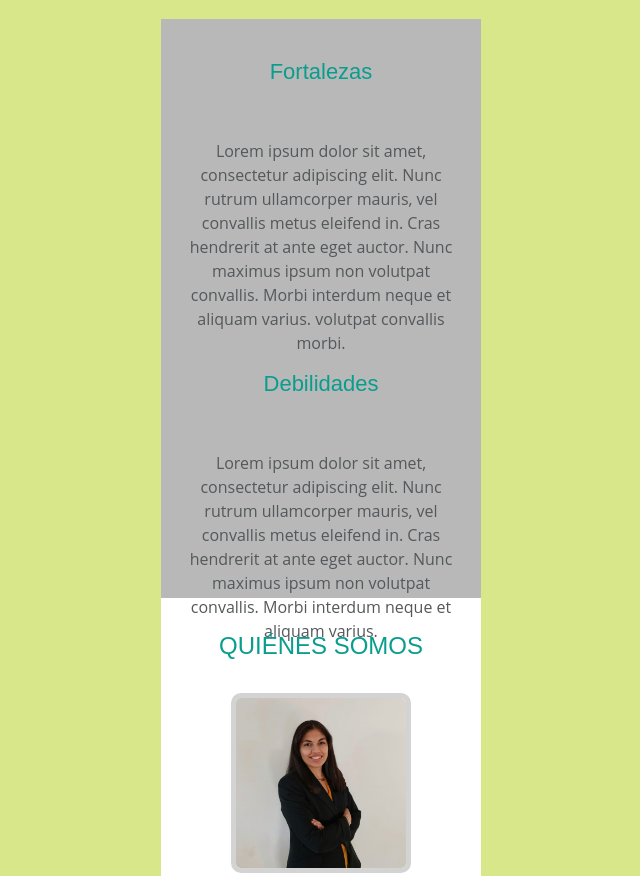
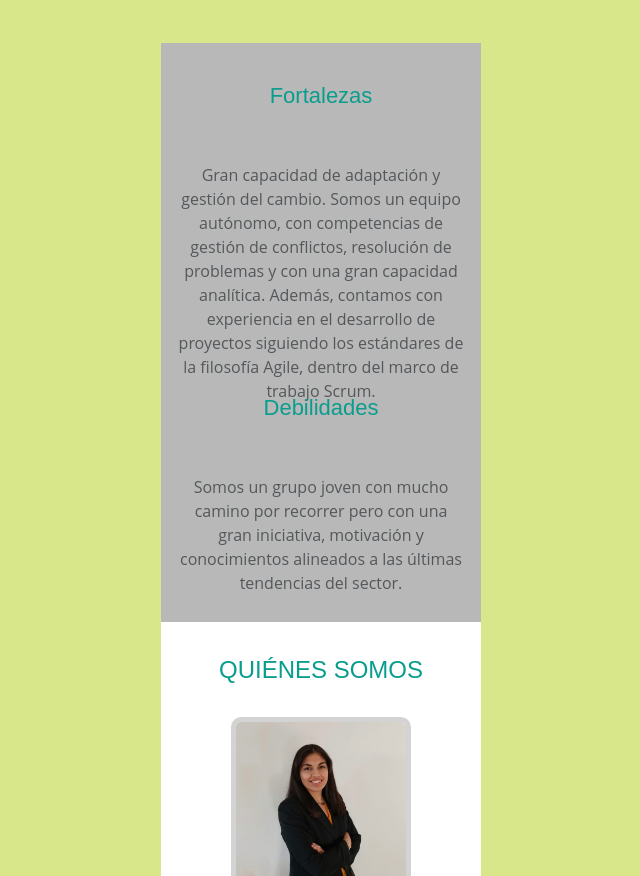
Before and after one commit to claudiabg-c/Team-introduction-page-HTML5-CSS3, a plain HTML site: page index.html in a window 1280 px wide. Shown: the part 860-1736 px from the top of the page, without its empty margins (319-959 px from the left). Drawn offline with Linux system fonts and the light colour scheme.

Commit message:
text-strenghts-weaknesses

```diff
--- a/index.html
+++ b/index.html
@@ -43,6 +43,8 @@
             </p>
 
             <p class="teamtext">
+                Somos amantes de la tecnología, apasionadas por seguir aprendiendo y mejorando. Disfrutamos con nuestro
+                trabajo y afrontamos cada día y cada desarrollo con positividad y energía.
                 Si quieres conocernos y que trabajemos juntos, estamos abiertas a cualquier plan y proyecto que nos
                 propongan así que puedes contactarnos a traés del email.
             </p>
@@ -56,18 +58,17 @@
         <article class="box-strenghts">
             <h2 class="title" id="vinwho">Fortalezas</h2>
             <p class="text">
-                Lorem ipsum dolor sit amet, consectetur adipiscing elit. Nunc rutrum ullamcorper mauris, vel
-                convallis metus eleifend in. Cras hendrerit at ante eget auctor. Nunc maximus ipsum non volutpat
-                convallis. Morbi interdum neque et aliquam varius.
-                volutpat convallis morbi.
+                Gran capacidad de adaptación y gestión del cambio. Somos un equipo autónomo, con competencias de gestión de conflictos, resolución de
+                problemas y con una gran capacidad analítica.
+                Además, contamos con experiencia en el desarrollo de proyectos siguiendo los estándares de la filosofía Agile, dentro del marco de trabajo Scrum.
+
             </p>
         </article>
         <article class="box-weaknesses">
             <h2 class="title">Debilidades</h2>
             <p class="text">
-                Lorem ipsum dolor sit amet, consectetur adipiscing elit. Nunc rutrum ullamcorper mauris, vel
-                convallis metus eleifend in. Cras hendrerit at ante eget auctor. Nunc maximus ipsum non volutpat
-                convallis. Morbi interdum neque et aliquam varius.
+                Somos un grupo joven con mucho camino por recorrer pero con una gran iniciativa, motivación y conocimientos
+                alineados a las últimas tendencias del sector.
             </p>
         </article>
     </section>
```
